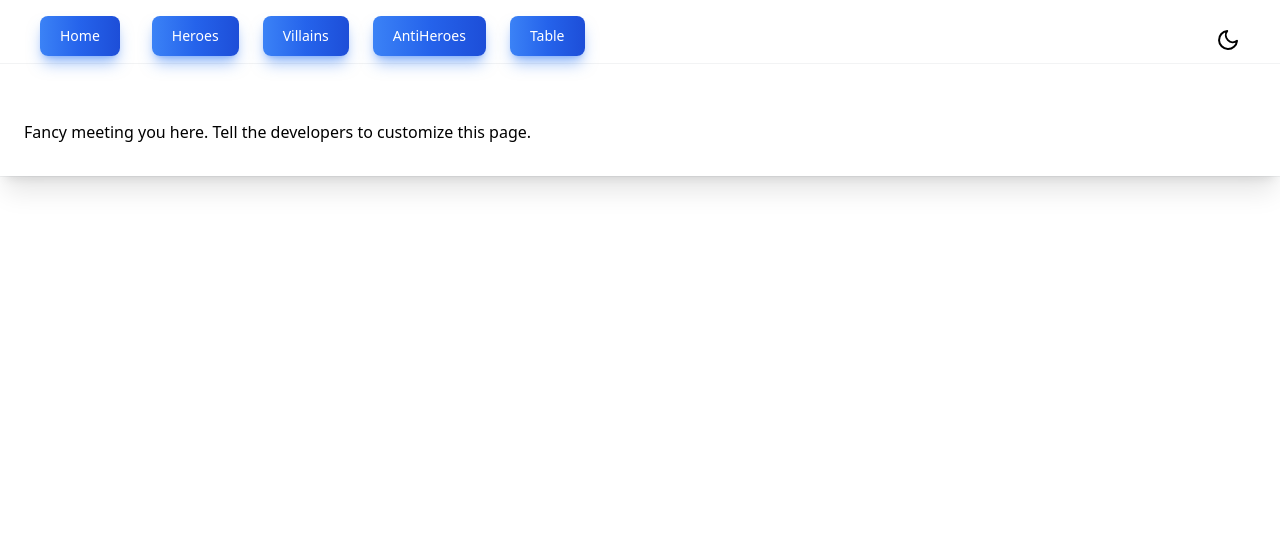
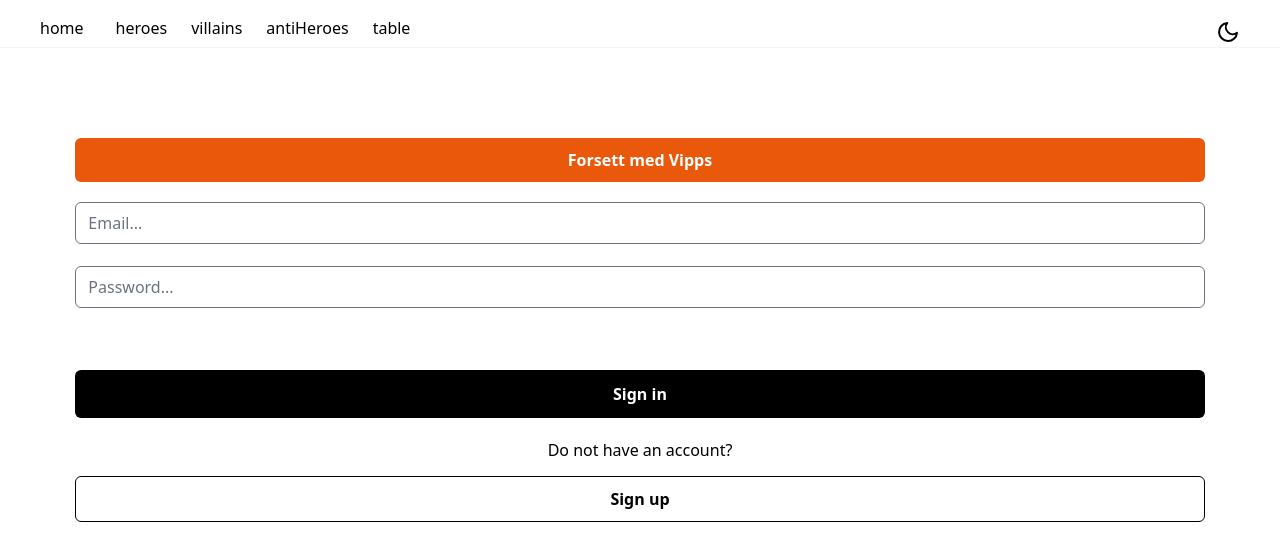
Before and after one commit to webmasterdevlin/zustand-immer-react-query-course, a React (Vite) app: page /sign-in in a window 1280 px wide. Shown: the top 560 px of the page. Built offline with nearby package versions, Linux system fonts and the light colour scheme.

Commit message:
add auth update

```diff
--- a/src/components/NavigationBar.tsx
+++ b/src/components/NavigationBar.tsx
@@ -15,13 +15,7 @@ const NavigationBar = () => {
         <div className="ml-10 flex items-baseline gap-2 space-x-4">
           {root.map(([to, label]) => {
             return (
-              <Link
-                to={to}
-                key={to}
-                preload="intent"
-                className="mb-2 mr-2 rounded-lg bg-gradient-to-r from-blue-500 via-blue-600 to-blue-700 px-5 py-2.5 text-center text-sm font-medium capitalize text-white shadow-lg shadow-blue-500/50 hover:bg-gradient-to-br focus:outline-none focus:ring-4 focus:ring-blue-300 disabled:text-gray-300 dark:shadow-lg dark:shadow-blue-800/80 dark:focus:ring-blue-800"
-                activeProps={{ className: 'font-bold' }}
-              >
+              <Link to={to} key={to} preload="intent" className="mb-2 mr-2" activeProps={{ className: 'font-bold' }}>
                 {label}
               </Link>
             );
--- a/src/routeTree.gen.ts
+++ b/src/routeTree.gen.ts
@@ -20,9 +20,21 @@ import { Route as VillainsIndexImport } from './routes/villains/index'
 
 // Create Virtual Routes
 
+const SignUpLazyImport = createFileRoute('/sign-up')()
+const SignInLazyImport = createFileRoute('/sign-in')()
 const AntiHeroesLazyImport = createFileRoute('/anti-heroes')()
 
 // Create/Update Routes
+
+const SignUpLazyRoute = SignUpLazyImport.update({
+  path: '/sign-up',
+  getParentRoute: () => rootRoute,
+} as any).lazy(() => import('./routes/sign-up.lazy').then((d) => d.Route))
+
+const SignInLazyRoute = SignInLazyImport.update({
+  path: '/sign-in',
+  getParentRoute: () => rootRoute,
+} as any).lazy(() => import('./routes/sign-in.lazy').then((d) => d.Route))
 
 const AntiHeroesLazyRoute = AntiHeroesLazyImport.update({
   path: '/anti-heroes',
@@ -81,6 +93,20 @@ declare module '@tanstack/react-router' {
       preLoaderRoute: typeof AntiHeroesLazyImport
       parentRoute: typeof rootRoute
     }
+    '/sign-in': {
+      id: '/sign-in'
+      path: '/sign-in'
+      fullPath: '/sign-in'
+      preLoaderRoute: typeof SignInLazyImport
+      parentRoute: typeof rootRoute
+    }
+    '/sign-up': {
+      id: '/sign-up'
+      path: '/sign-up'
+      fullPath: '/sign-up'
+      preLoaderRoute: typeof SignUpLazyImport
+      parentRoute: typeof rootRoute
+    }
     '/villains/': {
       id: '/villains/'
       path: '/villains'
@@ -98,6 +124,8 @@ export interface FileRoutesByFullPath {
   '/heroes': typeof HeroesRoute
   '/table': typeof TableRoute
   '/anti-heroes': typeof AntiHeroesLazyRoute
+  '/sign-in': typeof SignInLazyRoute
+  '/sign-up': typeof SignUpLazyRoute
   '/villains': typeof VillainsIndexRoute
 }
 
@@ -106,6 +134,8 @@ export interface FileRoutesByTo {
   '/heroes': typeof HeroesRoute
   '/table': typeof TableRoute
   '/anti-heroes': typeof AntiHeroesLazyRoute
+  '/sign-in': typeof SignInLazyRoute
+  '/sign-up': typeof SignUpLazyRoute
   '/villains': typeof VillainsIndexRoute
 }
 
@@ -115,15 +145,39 @@ export interface FileRoutesById {
   '/heroes': typeof HeroesRoute
   '/table': typeof TableRoute
   '/anti-heroes': typeof AntiHeroesLazyRoute
+  '/sign-in': typeof SignInLazyRoute
+  '/sign-up': typeof SignUpLazyRoute
   '/villains/': typeof VillainsIndexRoute
 }
 
 export interface FileRouteTypes {
   fileRoutesByFullPath: FileRoutesByFullPath
-  fullPaths: '/' | '/heroes' | '/table' | '/anti-heroes' | '/villains'
+  fullPaths:
+    | '/'
+    | '/heroes'
+    | '/table'
+    | '/anti-heroes'
+    | '/sign-in'
+    | '/sign-up'
+    | '/villains'
   fileRoutesByTo: FileRoutesByTo
-  to: '/' | '/heroes' | '/table' | '/anti-heroes' | '/villains'
-  id: '__root__' | '/' | '/heroes' | '/table' | '/anti-heroes' | '/villains/'
+  to:
+    | '/'
+    | '/heroes'
+    | '/table'
+    | '/anti-heroes'
+    | '/sign-in'
+    | '/sign-up'
+    | '/villains'
+  id:
+    | '__root__'
+    | '/'
+    | '/heroes'
+    | '/table'
+    | '/anti-heroes'
+    | '/sign-in'
+    | '/sign-up'
+    | '/villains/'
   fileRoutesById: FileRoutesById
 }
 
@@ -132,6 +186,8 @@ export interface RootRouteChildren {
   HeroesRoute: typeof HeroesRoute
   TableRoute: typeof TableRoute
   AntiHeroesLazyRoute: typeof AntiHeroesLazyRoute
+  SignInLazyRoute: typeof SignInLazyRoute
+  SignUpLazyRoute: typeof SignUpLazyRoute
   VillainsIndexRoute: typeof VillainsIndexRoute
 }
 
@@ -140,6 +196,8 @@ const rootRouteChildren: RootRouteChildren = {
   HeroesRoute: HeroesRoute,
   TableRoute: TableRoute,
   AntiHeroesLazyRoute: AntiHeroesLazyRoute,
+  SignInLazyRoute: SignInLazyRoute,
+  SignUpLazyRoute: SignUpLazyRoute,
   VillainsIndexRoute: VillainsIndexRoute,
 }
 
@@ -159,6 +217,8 @@ export const routeTree = rootRoute
         "/heroes",
         "/table",
         "/anti-heroes",
+        "/sign-in",
+        "/sign-up",
         "/villains/"
       ]
     },
@@ -174,6 +234,12 @@ export const routeTree = rootRoute
     "/anti-heroes": {
       "filePath": "anti-heroes.lazy.tsx"
     },
+    "/sign-in": {
+      "filePath": "sign-in.lazy.tsx"
+    },
+    "/sign-up": {
+      "filePath": "sign-up.lazy.tsx"
+    },
     "/villains/": {
       "filePath": "villains/index.tsx"
     }
--- a/src/routes/index.tsx
+++ b/src/routes/index.tsx
@@ -1,4 +1,4 @@
-import { createFileRoute } from '@tanstack/react-router';
+import { createFileRoute, Link } from '@tanstack/react-router';
 
 export const Route = createFileRoute('/')({
   component: IndexComponent,
@@ -6,10 +6,16 @@ export const Route = createFileRoute('/')({
 
 function IndexComponent() {
   return (
-    <div className={'flex h-screen flex-col items-center justify-center'}>
+    <div className={'flex h-screen flex-col items-center justify-center gap-5'}>
       <h2 data-testid="welcome-message" className={'dark:text-white'}>
         Welcome to Zustand, Immer, and React Query Course 🧑‍🏫 💻
       </h2>
+      <Link
+        className="rounded-lg bg-indigo-600 px-6 py-2 font-semibold text-white shadow-md transition duration-150 ease-in-out hover:bg-indigo-700 focus:outline-none focus:ring-2 focus:ring-indigo-500 focus:ring-opacity-50"
+        to={'/sign-in'}
+      >
+        login page
+      </Link>
     </div>
   );
 }
--- /dev/null
+++ b/src/routes/sign-in.lazy.tsx
@@ -0,0 +1,63 @@
+import { Link, useNavigate, createLazyFileRoute } from '@tanstack/react-router'; // For SPA routing
+import React, { useState } from 'react';
+
+function SignInPage() {
+  const navigate = useNavigate(); // React Router for navigation
+
+  const [emailAddress, setEmailAddress] = useState('');
+  const [password, setPassword] = useState('');
+
+  return (
+    <div className="flex h-screen flex-col items-center justify-start bg-white pt-5">
+      <div className="mb-5 w-11/12">
+        <button className="mt-3.5 flex w-full items-center justify-center rounded-md border-orange-500 bg-orange-600 p-2.5">
+          <span className="font-bold text-white">Forsett med Vipps</span>
+        </button>
+      </div>
+      <div className="mb-5 h-11 w-11/12 rounded-md">
+        <input
+          type="email"
+          value={emailAddress}
+          placeholder="Email..."
+          className="w-full rounded-md"
+          onChange={e => {
+            return setEmailAddress(e.target.value);
+          }}
+        />
+      </div>
+      <div className="mb-5 h-11 w-11/12 rounded-md">
+        <input
+          type="password"
+          value={password}
+          placeholder="Password..."
+          className="w-full rounded-md"
+          onChange={e => {
+            return setPassword(e.target.value);
+          }}
+        />
+      </div>
+      <button
+        onClick={() => {
+          navigate('/');
+        }}
+        className="mt-10 flex h-12 w-11/12 items-center justify-center rounded-md bg-black text-white"
+      >
+        <span className="font-bold text-white">Sign in</span>
+      </button>
+
+      <div className="mt-5 flex w-full flex-col items-center justify-start bg-white text-black">
+        <p>Do not have an account?</p>
+        <Link
+          to="/src/routes/sign-up.lazy"
+          className="mt-3.5 flex w-11/12 items-center justify-center rounded-md border border-black bg-white p-2.5"
+        >
+          <span className="font-bold text-black">Sign up</span>
+        </Link>
+      </div>
+    </div>
+  );
+}
+
+export const Route = createLazyFileRoute('/sign-in')({
+  component: SignInPage,
+});
--- /dev/null
+++ b/src/routes/sign-up.lazy.tsx
@@ -0,0 +1,88 @@
+import { Link, useNavigate, createLazyFileRoute } from '@tanstack/react-router'; // For SPA routing
+import React, { useState } from 'react';
+
+function SignUpPage() {
+  const navigate = useNavigate();
+
+  const [emailAddress, setEmailAddress] = useState('');
+  const [password, setPassword] = useState('');
+  const [pendingVerification, setPendingVerification] = useState(false);
+  const [code, setCode] = useState('');
+
+  return (
+    <div className="flex h-screen flex-col items-center justify-start bg-white pt-5">
+      {!pendingVerification && (
+        <>
+          <div className="mb-5 w-11/12">
+            <button className="mt-3.5 flex w-full items-center justify-center rounded-md border-orange-500 bg-orange-600 p-2.5">
+              <span className="font-bold text-white">Forsett med Vipps</span>
+            </button>
+          </div>
+          <div className="mb-5 h-11 w-11/12 rounded-md">
+            <input
+              type="email"
+              value={emailAddress}
+              placeholder="Email..."
+              className="w-full rounded-md"
+              onChange={e => {
+                return setEmailAddress(e.target.value);
+              }}
+            />
+          </div>
+          <div className="mb-5 h-11 w-11/12 rounded-md">
+            <input
+              type="password"
+              value={password}
+              placeholder="Password..."
+              className="w-full rounded-md"
+              onChange={e => {
+                return setPassword(e.target.value);
+              }}
+            />
+          </div>
+          <button
+            onClick={() => {
+              navigate({ to: '/' });
+            }}
+            className="mt-10 flex h-12 w-11/12 items-center justify-center rounded-md bg-black text-white"
+          >
+            <span className="font-bold text-white">Sign up</span>
+          </button>
+
+          <div className="mt-5 flex w-full flex-col items-center justify-start bg-white text-black">
+            <p>Have an account?</p>
+            <Link to="/sign-in" className="mt-3.5 flex w-11/12 items-center justify-center rounded-md bg-white p-2.5">
+              <span className="font-bold text-black">Sign in</span>
+            </Link>
+          </div>
+        </>
+      )}
+
+      {pendingVerification && (
+        <>
+          <input
+            type="text"
+            value={code}
+            placeholder="Code..."
+            className="mb-5 h-11 w-11/12 rounded-md border border-solid border-black p-2.5"
+            onChange={e => {
+              return setCode(e.target.value);
+            }}
+          />
+          <button
+            onClick={() => {
+              alert('verified');
+            }}
+            className="flex h-12 w-11/12 items-center justify-center rounded-md bg-black text-white"
+          >
+            <span className="font-bold text-white">Verify Email</span>
+          </button>
+        </>
+      )}
+    </div>
+  );
+}
+
+export const Route = createLazyFileRoute('/sign-up')({
+  component: SignUpPage,
+});
```
